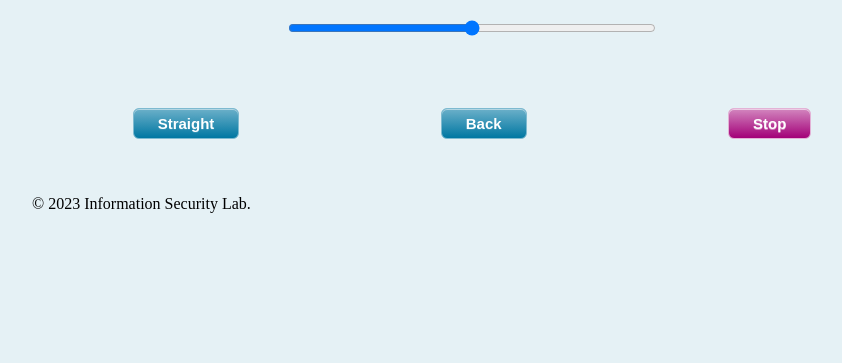
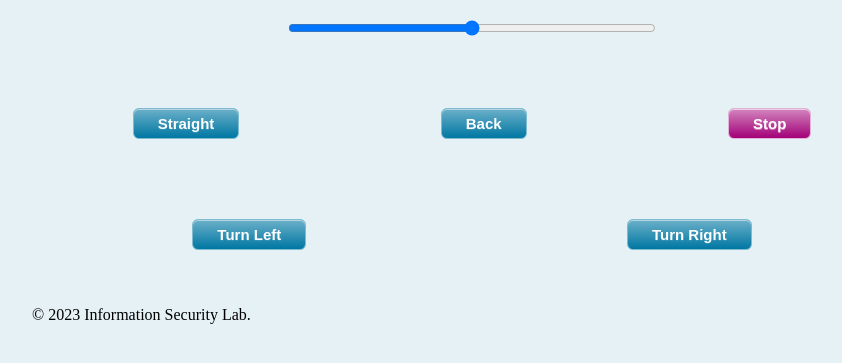
Before and after one commit to tanoshimaru/OPC2023, a Flask app: page / in a window 1280 px wide. Shown: the part 244-607 px from the top of the page, without its empty margins (168-1010 px from the left). Run offline with Flask 3, Linux system fonts and the light colour scheme.

Commit message:
add turnleftright

```diff
--- a/ex1/app.py
+++ b/ex1/app.py
@@ -37,6 +37,14 @@ def control():
         Motor.stop()
         Servo.servo_ctrl(angle)
 
+    elif direction == "Turn_Left":
+        Motor.turn_left()
+        Servo.servo_ctrl(-9)
+
+    elif direction == "Turn_Right":
+        Motor.turn_right()
+        Servo.servo_ctrl(9)
+
     return "OK"
 
 
--- a/ex1/static/style.css
+++ b/ex1/static/style.css
@@ -42,7 +42,7 @@ input[type="range"]::-webkit-slider-thumb {
     margin: 5vh 5vw;
 }
 
-#button_straight, #button_back {
+#button_straight, #button_back, #button_turn_left, #button_turn_right {
 	box-shadow:inset 0px 1px 0px 0px #b2d6e3;
 	background:linear-gradient(to bottom, #66adc7 5%, #0077a2 100%);
 	background-color:#66adc7;
@@ -59,12 +59,12 @@ input[type="range"]::-webkit-slider-thumb {
 	text-shadow:0px 1px 0px #3392b4;
 }
 
-#button_straight:hover, #button_back:hover {
+#button_straight:hover, #button_back:hover, #button_turn_left:hover, #button_turn_right:hover {
 	background:linear-gradient(to bottom, #0077a2 5%, #66adc7 100%);
 	background-color:#0077a2;
 }
 
-#button_straight:active, #button_back:active {
+#button_straight:active, #button_back:active, #button_turn_left:active, #button_turn_right:active {
 	position:relative;
 	top:1px;
 }
--- a/ex1/templates/index.html
+++ b/ex1/templates/index.html
@@ -39,6 +39,16 @@
                 <div class="mybutton">
                     <!-- <button id="button_stop">Stop</button> -->
                     <button id="button_stop" onclick="sendControl('Stop')">Stop</button>
+                </div>
+            </div>
+            <div id="button_area">
+                <div class="mybutton">
+                    <!-- <button id="button_straight">Straight</button> -->
+                    <button id="button_turn_left" onclick="sendControl('Turn_Left')">Turn Left</button>
+                </div>
+                <div class="mybutton">
+                    <!-- <button id="button_back">Back</button> -->
+                    <button id="button_turn_right" onclick="sendControl('Turn_Right')">Turn Right</button>
                 </div>
             </div>
         </div>
```
Also changed, not shown: ex1/pwm.py (+7 -7 lines), ex2/pwm.py (+7 -7 lines).
